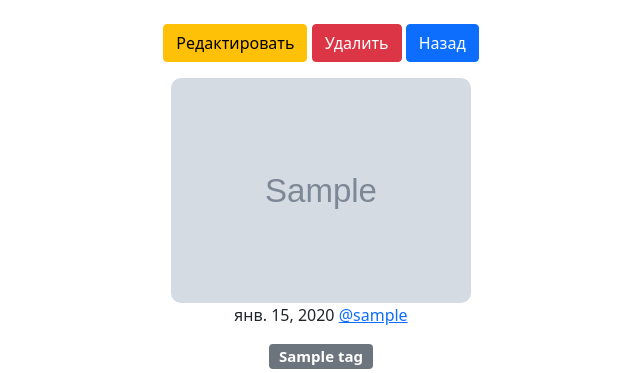
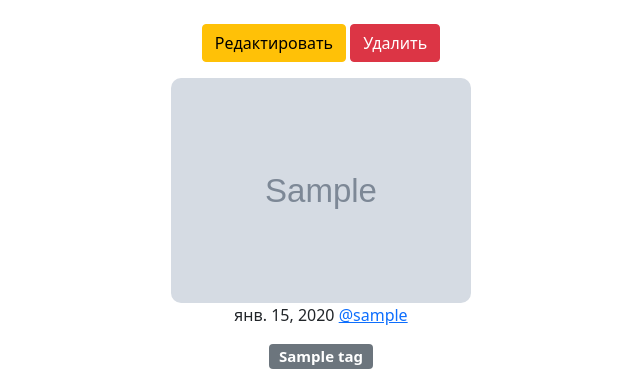
Before and after one commit to YandexLyceumPP/Resume, a Django app: template templates/workshop/resume/detail.html in a window 1280 px wide. Shown: the part 56-429 px from the top of the page, without its empty margins (319-959 px from the left). Run offline with Django 3.2, Linux system fonts and the light colour scheme; the template is opened without the code that fills it: values that come from a table or form of the project are taken from there, others are empty; a user stored in the database is signed in; tables that the repository leaves empty hold one stand-in row (values such as "Sample post"); grey boxes marked "Sample" are stand-in pictures.

Commit message:
delete cancel-button in resume_detail

```diff
--- a/templates/workshop/resume/detail.html
+++ b/templates/workshop/resume/detail.html
@@ -14,8 +14,6 @@
                     Редактировать</a>
                 <a type="button" class="btn btn-danger"  href="{% url 'workshop:resume_delete' object.id %}">
                     Удалить</a>
-                <a type="button" class="btn btn-primary"  href="{% url 'users:profile' %}">
-                        Назад</a>
             </p>
         {% endif %}
 
```
